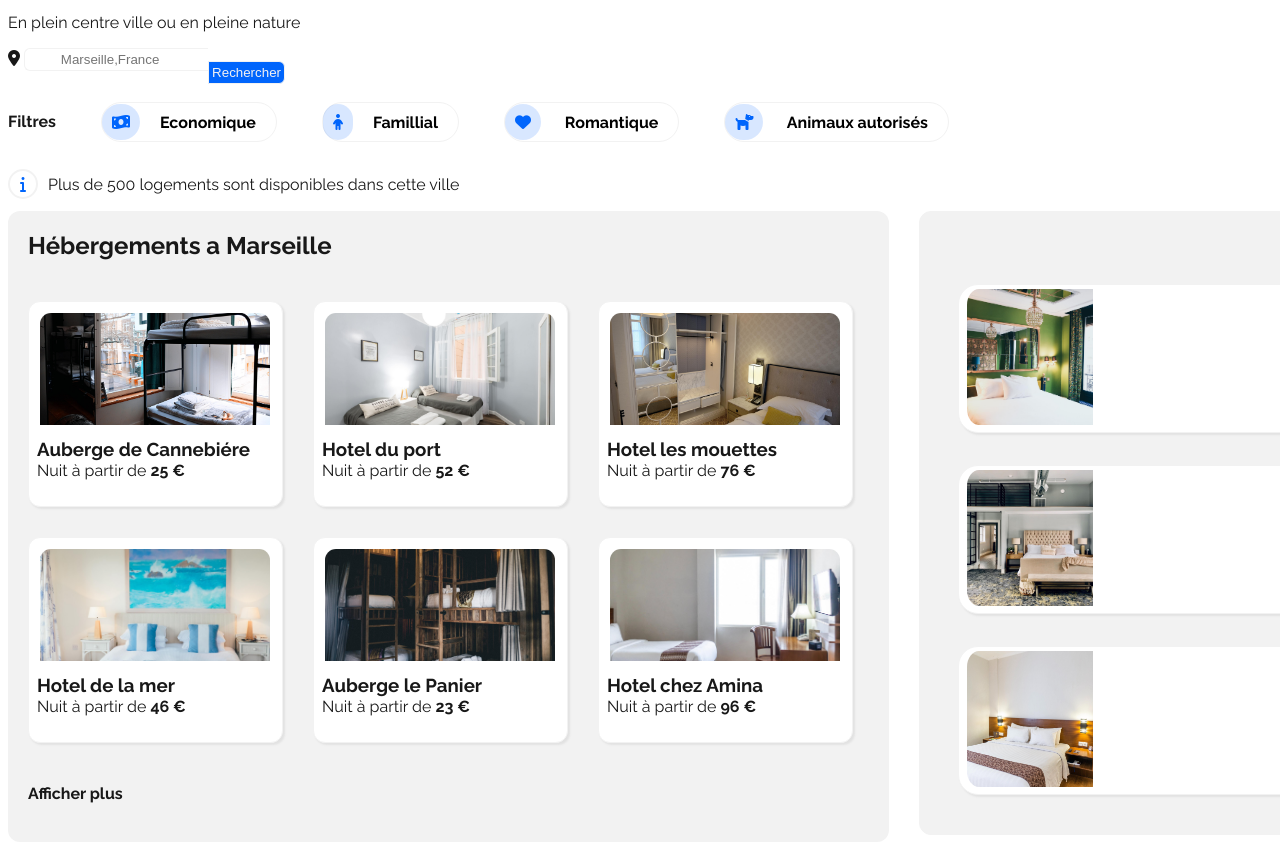
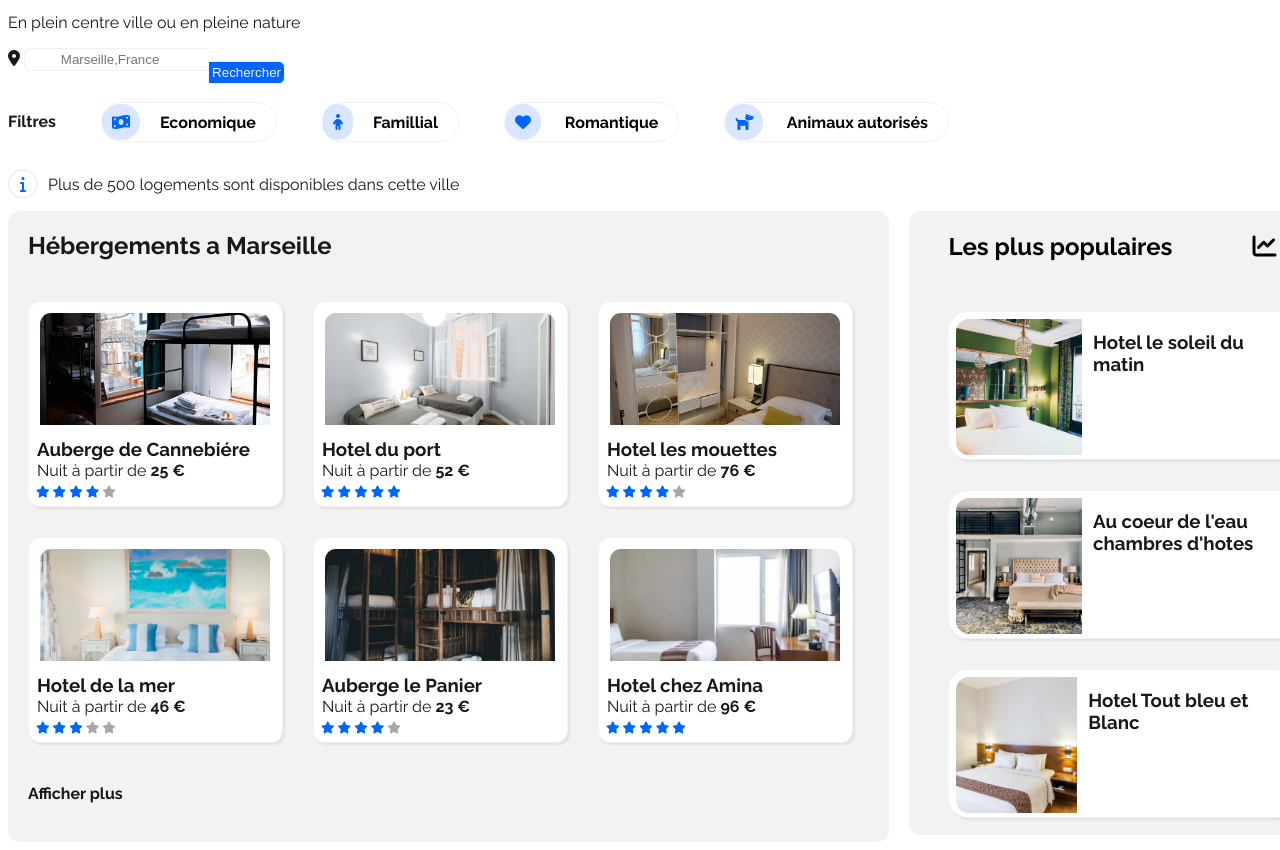
Before and after one commit to Adrien-Mellado/Projet2_Reservia, a plain HTML site: page index.html in a window 1280 px wide. Shown: the part 87-937 px from the top of the page. Drawn offline with Linux system fonts and the light colour scheme.

Commit message:
Partie hebergements termine

```diff
--- a/index.html
+++ b/index.html
@@ -64,6 +64,13 @@
                      <img class="image" src="images/hebergements/2_large/marcus-loke-WQJvWU_HZFo-unsplash.jpg" >
                         <h3> Auberge de Cannebiére  </h3>
                         <p> Nuit à partir de <strong>25 €</strong></p>
+                        <div class="etoile_hebergement ">
+                            <i class="fas fa-star"></i>
+                            <i class="fas fa-star"></i>
+                            <i class="fas fa-star"></i>
+                            <i class="fas fa-star"></i>
+                            <i id="etoile_gris" class="fas fa-star"></i>
+                        </div>
 
                     </div>
 
@@ -71,6 +78,13 @@
                      <img class="image" src="images/hebergements/2_large/fred-kleber-gTbaxaVLvsg-unsplash.jpg">
                      <h3> Hotel du port  </h3>
                         <p> Nuit à partir de <strong>52 €</strong></p>
+                        <div class="etoile_hebergement ">
+                            <i class="fas fa-star"></i>
+                            <i class="fas fa-star"></i>
+                            <i class="fas fa-star"></i>
+                            <i class="fas fa-star"></i>
+                            <i class="fas fa-star"></i>
+                        </div>
 
                     </div>
 
@@ -78,48 +92,101 @@
                      <img class="image" src="images/hebergements/2_large/reisetopia-B8WIgxA_PFU-unsplash.jpg">
                      <h3> Hotel les mouettes  </h3>
                         <p> Nuit à partir de <strong>76 €</strong></p>
+                        <div class="etoile_hebergement ">
+                            <i class="fas fa-star"></i>
+                            <i class="fas fa-star"></i>
+                            <i class="fas fa-star"></i>
+                            <i class="fas fa-star"></i>
+                            <i id="etoile_gris" class="fas fa-star"></i>
+                        </div>
                     </div>
 
                     <div class="Bloc_image">
                       <img class="image" src="images/hebergements/2_large/annie-spratt-Eg1qcIitAuA-unsplash.jpg">
                       <h3> Hotel de la mer </h3>
                         <p> Nuit à partir de <strong>46 €</strong></p>
+                        <div class="etoile_hebergement ">
+                            <i class="fas fa-star"></i>
+                            <i class="fas fa-star"></i>
+                            <i class="fas fa-star"></i>
+                            <i id="etoile_gris" class="fas fa-star"></i>
+                            <i id="etoile_gris" class="fas fa-star"></i>
+                        </div>
                     </div>
 
                     <div class="Bloc_image">
                         <img class="image" src="images/hebergements/2_large/nicate-lee-kT-ZyaiwBe0-unsplash.jpg">
                         <h3> Auberge le Panier  </h3>
                         <p> Nuit à partir de <strong>23 €</strong></p>
+                        <div class="etoile_hebergement ">
+                            <i class="fas fa-star"></i>
+                            <i class="fas fa-star"></i>
+                            <i class="fas fa-star"></i>
+                            <i class="fas fa-star"></i>
+                            <i id="etoile_gris" class="fas fa-star"></i>
+                        </div>
                     </div>
 
                     <div class="Bloc_image">
                         <img class="image" src="images/hebergements/2_large/febrian-zakaria-M6S1WvfW68A-unsplash.jpg">
                         <h3> Hotel chez Amina  </h3>
                         <p> Nuit à partir de <strong> 96 €</strong></p>
+                        <div class="etoile_hebergement ">
+                            <i class="fas fa-star"></i>
+                            <i class="fas fa-star"></i>
+                            <i class="fas fa-star"></i>
+                            <i class="fas fa-star"></i>
+                            <i class="fas fa-star"></i>
+                        </div>
                     </div>
                     <h4> Afficher plus</h4>
                 </section>
 
                 <aside>
 
-
+                    <h1>Les plus populaires<i class="fas fa-chart-line"></i></h1>
                         <div class="Bloc_populaire">
                                 <img  class="image_populaire" src="images/hebergements/2_large/emile-guillemot-Bj_rcSC5XfE-unsplash.jpg">
+                                <h3>Hotel le soleil du <br>matin</h3>
+                                <p>Nuit à partir de 128 €</p>
+                                <div class="etoile "><i class="fas fa-star"></i>
+                                    <i class="fas fa-star"></i>
+                                    <i class="fas fa-star"></i>
+                                    <i class="fas fa-star"></i>
+                                    <i class="fas fa-star"></i>
+                                </div>
                         </div>
 
                         <div class="Bloc_populaire">
                             <img  class="image_populaire" src="images/hebergements/2_large/aw-creative-VGs8z60yT2c-unsplash.jpg">
+                            <h3>Au coeur de l'eau chambres d'hotes</h3>
+                            <p>Nuit à partir de 71 €</p>
+                            <div class="etoile "><i class="fas fa-star"></i>
+                                <i class="fas fa-star"></i>
+                                <i class="fas fa-star"></i>
+                                <i class="fas fa-star"></i>
+                                <i id="etoile_gris" class="fas fa-star"></i>
+                            </div>
                         </div>
 
                         <div class="Bloc_populaire">
                             <img  class="image_populaire" src="images/hebergements/2_large/febrian-zakaria-sjvU0THccQA-unsplash.jpg">
+                            <h3>Hotel Tout bleu et Blanc</h3>
+                            <p>Nuit à partir de 68 €</p>
+                            <div class="etoile "><i class="fas fa-star"></i>
+                                <i class="fas fa-star"></i>
+                                <i class="fas fa-star"></i>
+                                <i class="fas fa-star"></i>
+                                <i id="etoile_gris" class="fas fa-star"></i>
+                            </div>
                         </div>
+
                 </aside>
 
 
             </div>
 
-
+        <div id="activités"></div>
 
 
             <footer></footer>
--- a/style.css
+++ b/style.css
@@ -199,6 +199,7 @@ nav a:hover
 {
     margin-top: 1px;
     margin-left: 6px;
+    margin-bottom: 0px;
 }
 .Bloc_image h3
 {
@@ -234,6 +235,21 @@ nav a:hover
     margin-left: 20px;
 }
 
+.etoile_hebergement
+{
+    position: absolute;
+    color: #0065fc;
+    margin-left:0px ;
+    font-size: 12px;
+    padding-left: 5px;
+    margin-top: 5px;
+}
+.etoile i
+{
+    margin-left: 0px;
+}
+
+
 /* plus populaire */
 
  aside
@@ -244,23 +260,24 @@ nav a:hover
     background-color: #f2f2f2;
     border: 1px solid #f2f2f2;
     border-radius: 12px;
-    margin-left: 30px;
-    flex-direction: column;
-    flex-wrap: nowrap;
-    align-content: center;
-    justify-content: center;
-    align-items: center;
+    margin-left: 20px;
+    flex-wrap: wrap;
+    justify-content: space-around;
 }
 
 .Bloc_populaire
 {
+    display: flex;
     width: 347px;
     height: 147px;
     border: 1px solid #f2f2f2;
     background-color: white;
-    margin-top: 32px;
+    margin-top: 14px;
     border-radius: 20px;
     box-shadow: 2px 2px 2px  #e2e2e2;
+
+
+
 }
 
 .image_populaire
@@ -268,6 +285,49 @@ nav a:hover
     width: 126px;
     height: 136px;
     object-fit: cover;
-    padding: 4px 8px 4px 8px;
+    padding: 7px ;
     border-radius: 20px 0px 0px 20px;
 }
+
+aside p
+{
+    position: absolute;
+    left: 1325px;
+    margin-top: 70px;
+
+}
+
+aside h3
+{
+    margin-left: 4px;
+}
+
+aside h1
+{
+    margin-right:20px;
+}
+
+aside i
+{
+    margin-left: 80px;
+
+}
+
+.etoile
+{
+    position: absolute;
+    color: #0065fc;
+  margin-left:0px ;
+  left: 1325px;;
+  margin-top: 110px;
+    font-size: 12px;
+}
+.etoile i
+{
+    margin-left: 0px;
+}
+
+#etoile_gris
+{
+    color: #7070709d;
+}
```
